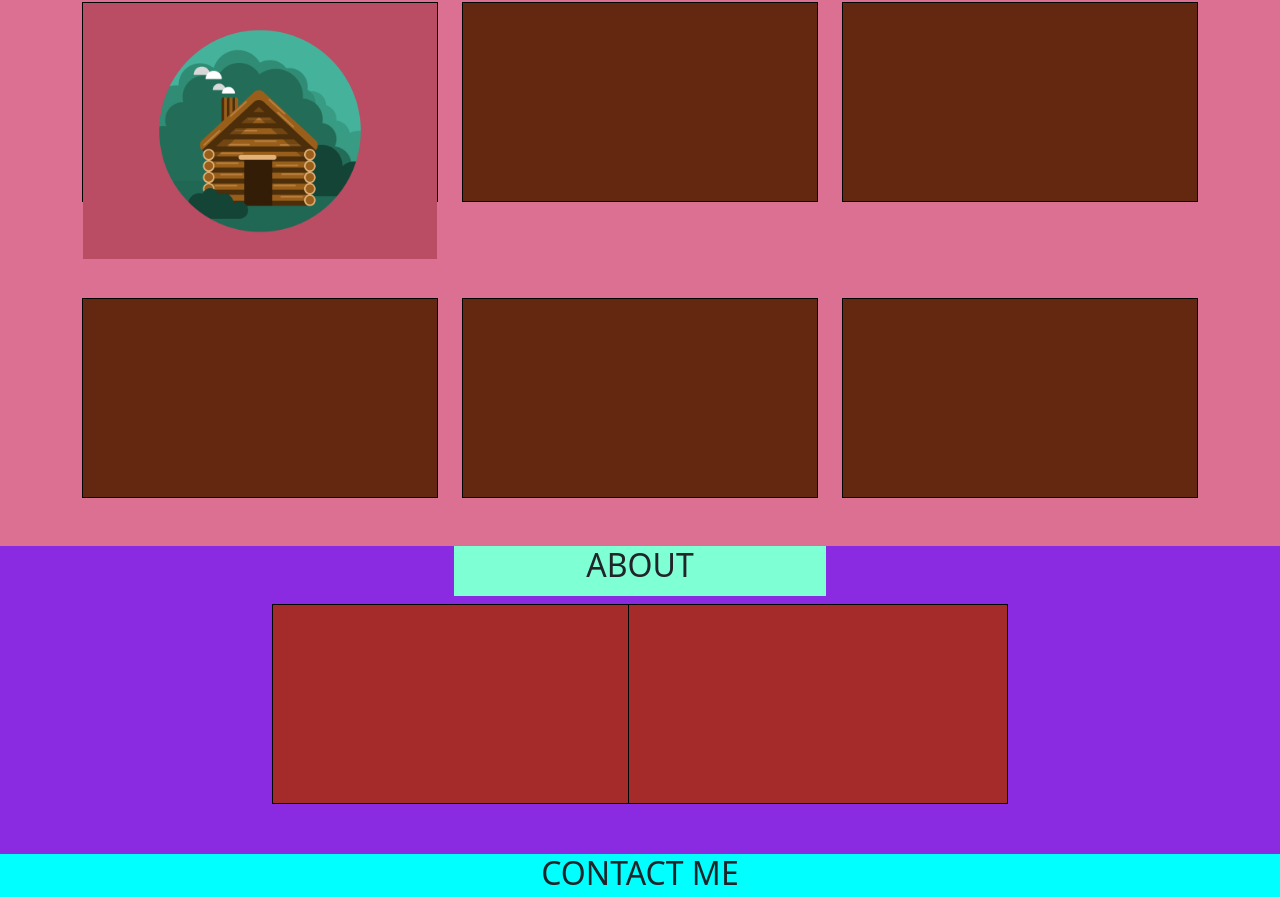
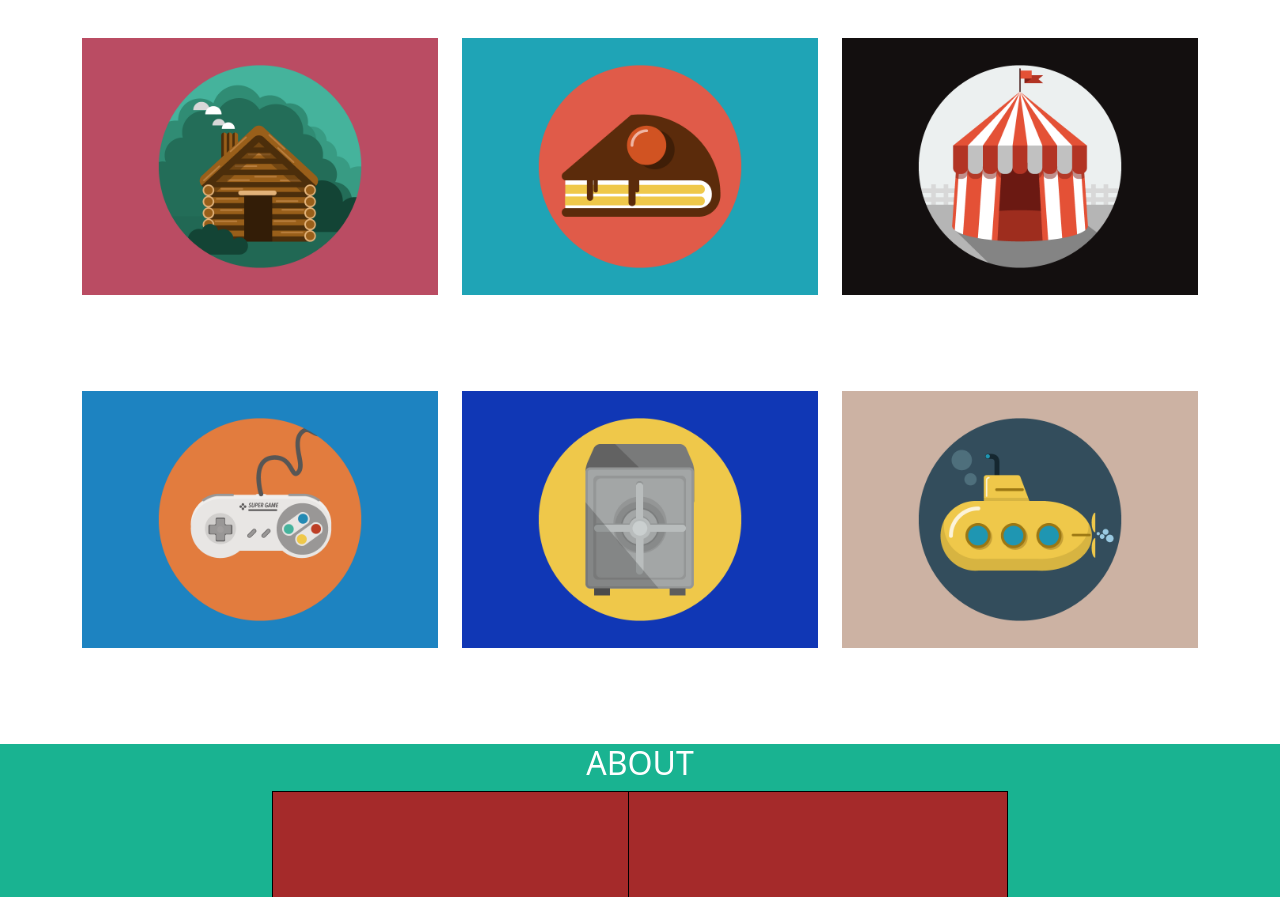
Before and after one commit to MatteoBassanin/html-css-bootstrap-freelancer, a plain HTML site: page index.html in a window 1280 px wide. Shown: the part 729-1626 px from the top of the page. Drawn offline with nearby package versions, Linux system fonts and the light colour scheme.

Commit message:
portfolio

```diff
--- a/css/style.css
+++ b/css/style.css
@@ -14,7 +14,7 @@ main{
     padding-top: 70px;
 }
 
-#start_bootstrap{
+#start_bootstrap,#about{
     background-color: #19B391;
 }
 
@@ -36,37 +36,31 @@ main{
     height: 50px;
 }
 
-.debug nav{
+/* .debug nav{
     background-color: red;
     height: 50px;
-}
+} */
 
-.debug .container-lg{
-    background-color: lightseagreen;
 
-}
+/* .debug #portfolio{
+    background-color: palevioletred;
+
+} */
 
 
 
-.debug #portfolio{
-    background-color: palevioletred;
-
-}
-
-
-
-.debug .ms_square{
+/* .debug .ms_square{
    height: 200px;
    border: 1px solid black;
    background-color: rgb(100, 40, 17);
 
-}
+} */
 
 
-.debug .ms_title{
+/* .debug .ms_title{
     background-color: aquamarine;
     height: 50px;
-}
+} */
 
 .debug .ms_text_about{
     background-color: brown;
@@ -95,9 +89,6 @@ main{
     background-color: yellowgreen;
 }
 
-#about{
-    background-color: blueviolet;
-}
 
 
 #contact_me{
--- a/index.html
+++ b/index.html
@@ -44,69 +44,60 @@
 
         <section id="start_bootstrap" class="text-center text-white py-5">
             <div class="container bootstrap border">
-                <div class="row">
+                <div class="row justify-content-center">
                     <div class=" col-4 ms_img_container">
                         <img src="img/avatar.svg" alt=""/>
 
                     </div>
 
                     <h1>START BOOTSTRAP</h1>
-                </div>
-
-                <div class="row justify-content-center">
-
-
-
-                    <div class="row justify-content-center">
-                        <div class="col-3 option">GRAPHIC ARTIST</div>
-                        <div class="col-3 option">WEB DESIGNER</div>
-                        <div class="col-3 option">ILLUSTARTOR</div>
-                    </div>
+                    <div class="col-3 option">GRAPHIC ARTIST</div>
+                    <div class="col-3 option">WEB DESIGNER</div>
+                    <div class="col-3 option">ILLUSTARTOR</div>
                 </div>
 
             </div>
-
         </section>
 
 
-        <section id="portfolio">
-            <h2 class=" ms_title text-center">Portofolio</h2>
+        <section id="portfolio" class="py-5">
+            <h2 class=" ms_title text-center">PORTFOLIO</h2>
             <div class="container">
                 <div class="row g3">
 
                     <div class="col-12 col-md-6 col-lg-4 my-5 ms_color_bg">
                         <div class="ms_square ">
-                            <img class="img-fluid" src="img/cabin.png" alt="">
+                            <img class="img-fluid" src="img/cabin.png" alt="cabin"/>
                         </div>
                     </div>
 
                     <div class="col-12 col-md-6 col-lg-4 my-5 ms_color_bg">
                         <div class="ms_square">
-
+                            <img class="img-fluid" src="img/cake.png" alt="cake"/>
                         </div>
                     </div>
 
                     <div class="col-12 col-md-6 col-lg-4 my-5 ms_color_bg">
                         <div class="ms_square">
-
+                            <img class="img-fluid" src="img/circus.png" alt="circus"/>
                         </div>
                     </div>
 
                     <div class="col-12 col-md-6 col-lg-4 my-5 ms_color_bg">
                         <div class="ms_square">
-
+                            <img class="img-fluid" src="img/game.png" alt="game"/>
                         </div>
                     </div>
 
                     <div class="col-12 col-md-6 col-lg-4 my-5 ms_color_bg">
                         <div class="ms_square">
-
+                            <img class="img-fluid" src="img/safe.png" alt="safe"/>
                         </div>
                     </div>
 
                     <div class="col-12 col-md-6 col-lg-4 my-5 ms_color_bg">
                         <div class="ms_square">
-
+                            <img class="img-fluid" src="img/submarine.png" alt="submarine"/>
                         </div>
                     </div>
 
@@ -119,14 +110,11 @@
 
         </section>
 
-        <section id="about">
+        <section id="about" class="text-white text-center">
 
             <div class="container">
+                <h2>ABOUT</h2>
                 <div class="row justify-content-center">
-                    <div class="row justify-content-center">
-                        <h2 class="col-4 ms_title text-center">ABOUT</h2>
-
-                    </div>
                     <div class="row col-10 col-md-4 ms_text_about">
 
                     </div>
```
